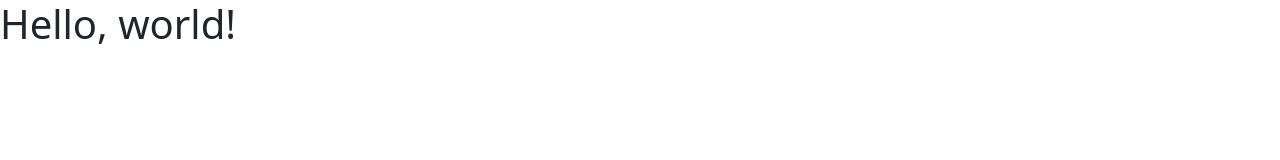
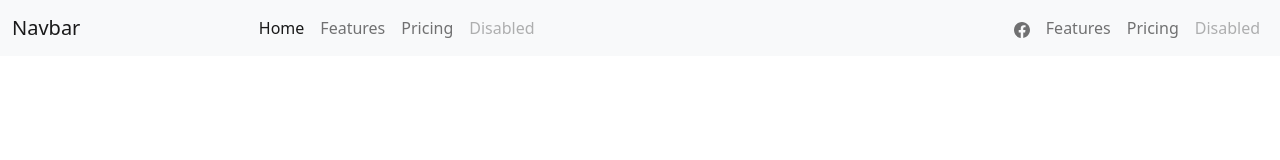
Before and after one commit to Mr-incredible442/bootstrap5-portfolio, a plain HTML site: page index.html in a window 1280 px wide. Drawn offline with nearby package versions, Linux system fonts and the light colour scheme.

Commit message:
Update index.html

```diff
--- a/index.html
+++ b/index.html
@@ -12,7 +12,72 @@
     />
   </head>
   <body>
-    <h1>Hello, world!</h1>
+    <nav class="navbar navbar-expand-lg bg-light">
+      <div class="container-fluid">
+        <a class="navbar-brand" href="#">Navbar</a>
+        <button
+          class="navbar-toggler"
+          type="button"
+          data-bs-toggle="collapse"
+          data-bs-target="#navbarNav"
+          aria-controls="navbarNav"
+          aria-expanded="false"
+          aria-label="Toggle navigation"
+        >
+          <span class="navbar-toggler-icon"></span>
+        </button>
+        <div
+          class="collapse navbar-collapse justify-content-center"
+          id="navbarNav"
+        >
+          <ul class="navbar-nav">
+            <li class="nav-item">
+              <a class="nav-link active" aria-current="page" href="#">Home</a>
+            </li>
+            <li class="nav-item">
+              <a class="nav-link" href="#">Features</a>
+            </li>
+            <li class="nav-item">
+              <a class="nav-link" href="#">Pricing</a>
+            </li>
+            <li class="nav-item">
+              <a class="nav-link disabled">Disabled</a>
+            </li>
+          </ul>
+        </div>
+        <div
+          class="collapse navbar-collapse justify-content-end"
+          id="navbarNav"
+        >
+          <ul class="navbar-nav">
+            <li class="nav-item">
+              <a class="nav-link" aria-current="page" href="#"
+                ><svg
+                  xmlns="http://www.w3.org/2000/svg"
+                  width="16"
+                  height="16"
+                  fill="currentColor"
+                  class="bi bi-facebook"
+                  viewBox="0 0 16 16"
+                >
+                  <path
+                    d="M16 8.049c0-4.446-3.582-8.05-8-8.05C3.58 0-.002 3.603-.002 8.05c0 4.017 2.926 7.347 6.75 7.951v-5.625h-2.03V8.05H6.75V6.275c0-2.017 1.195-3.131 3.022-3.131.876 0 1.791.157 1.791.157v1.98h-1.009c-.993 0-1.303.621-1.303 1.258v1.51h2.218l-.354 2.326H9.25V16c3.824-.604 6.75-3.934 6.75-7.951z"
+                  /></svg
+              ></a>
+            </li>
+            <li class="nav-item">
+              <a class="nav-link" href="#">Features</a>
+            </li>
+            <li class="nav-item">
+              <a class="nav-link" href="#">Pricing</a>
+            </li>
+            <li class="nav-item">
+              <a class="nav-link disabled">Disabled</a>
+            </li>
+          </ul>
+        </div>
+      </div>
+    </nav>
     <script
       src="https://cdn.jsdelivr.net/npm/bootstrap@5.2.0-beta1/dist/js/bootstrap.bundle.min.js"
       integrity="sha384-pprn3073KE6tl6bjs2QrFaJGz5/SUsLqktiwsUTF55Jfv3qYSDhgCecCxMW52nD2"
```
